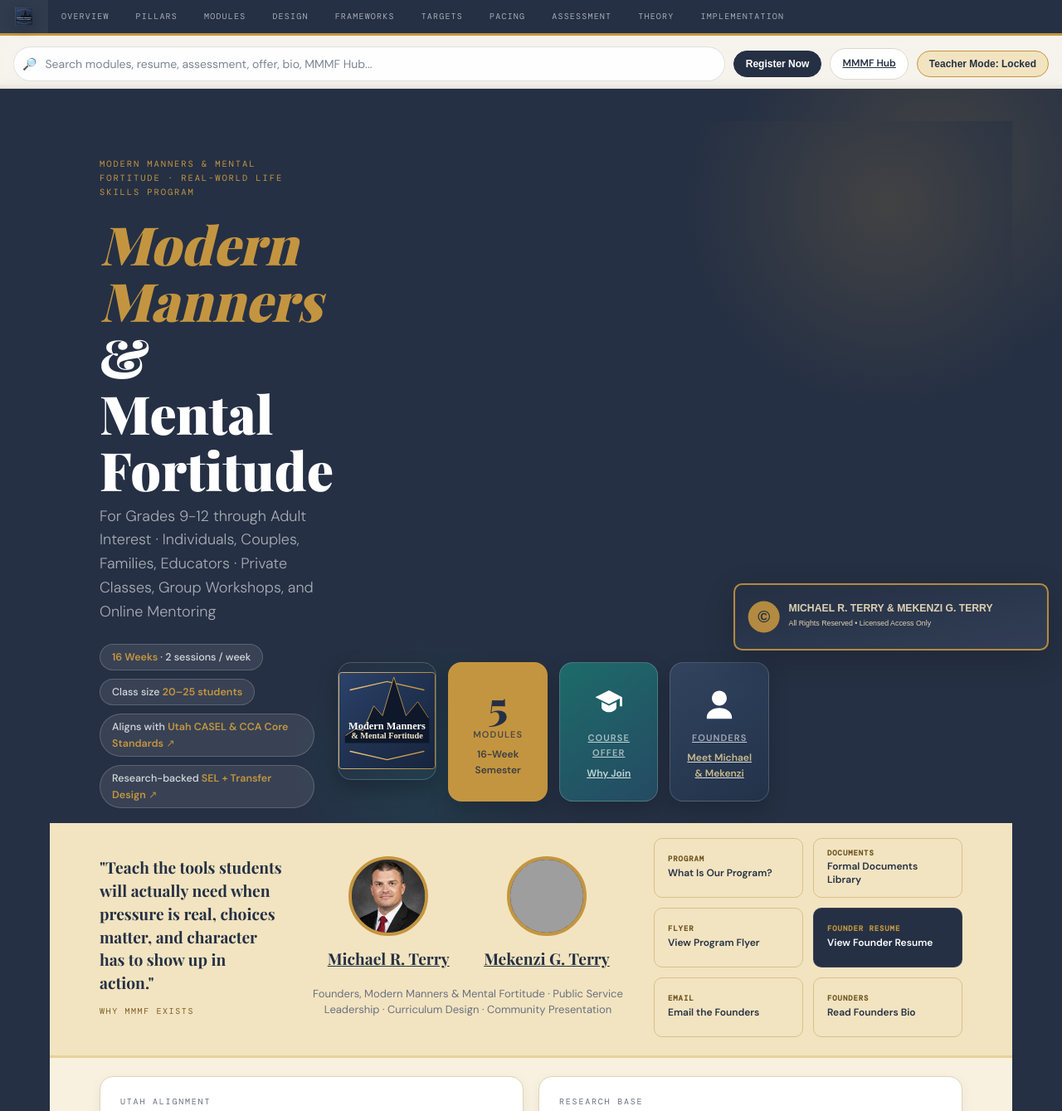
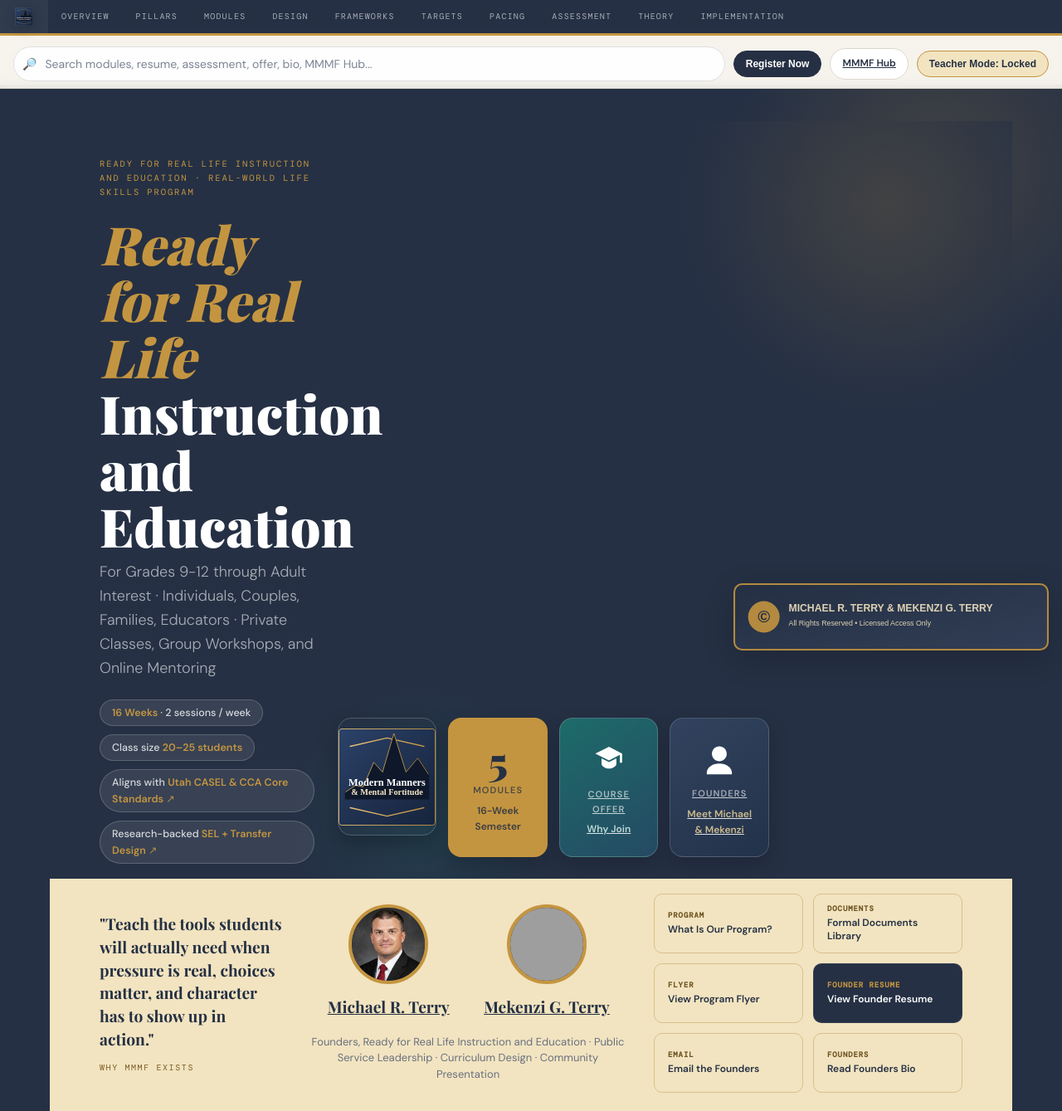
Before and after one commit to readyforreallife/readyforreal.life, a plain HTML site: page docs/index.html in a window 1280 px wide. Shown: the top 1339 px of the page at 83% size. Drawn offline with nearby package versions, Linux system fonts and the light colour scheme; no server answers; grey boxes are pictures that could not be loaded; a web font is replaced by a local one.

Commit message:
Flip homepage branding to Ready for Real Life lead

```diff
--- a/docs/index.html
+++ b/docs/index.html
@@ -3,19 +3,19 @@
 <head>
 <meta charset="UTF-8">
 <meta name="viewport" content="width=device-width, initial-scale=1.0">
-<title>Modern Manners & Mental Fortitude — Full Curriculum</title>
-<meta name="description" content="Modern Manners & Mental Fortitude is a real-world life skills curriculum led by founders Michael R. Terry and Mekenzi G. Terry. Explore the full program, founder background, and MMMF materials.">
+<title>Ready for Real Life Instruction and Education — Full Curriculum</title>
+<meta name="description" content="Ready for Real Life Instruction and Education is a real-world life skills curriculum led by founders Michael R. Terry and Mekenzi G. Terry. Explore the full program, founder background, and MMMF materials.">
 <meta property="og:type" content="website">
-<meta property="og:site_name" content="Modern Manners & Mental Fortitude">
-<meta property="og:title" content="Modern Manners & Mental Fortitude — Full Curriculum">
-<meta property="og:description" content="Explore the full Modern Manners & Mental Fortitude program, founder background, and MMMF materials.">
+<meta property="og:site_name" content="Ready for Real Life Instruction and Education">
+<meta property="og:title" content="Ready for Real Life Instruction and Education — Full Curriculum">
+<meta property="og:description" content="Explore the full Ready for Real Life Instruction and Education program, founder background, and MMMF materials.">
 <meta property="og:url" content="https://readyforreal.life/">
 <meta property="og:image" content="https://readyforreal.life/assets/mmmf-email-avatar.png">
 <meta property="og:image:width" content="512">
 <meta property="og:image:height" content="512">
 <meta name="twitter:card" content="summary_large_image">
-<meta name="twitter:title" content="Modern Manners & Mental Fortitude — Full Curriculum">
-<meta name="twitter:description" content="Explore the full Modern Manners & Mental Fortitude program, founder background, and MMMF materials.">
+<meta name="twitter:title" content="Ready for Real Life Instruction and Education — Full Curriculum">
+<meta name="twitter:description" content="Explore the full Ready for Real Life Instruction and Education program, founder background, and MMMF materials.">
 <meta name="twitter:image" content="https://readyforreal.life/assets/mmmf-email-avatar.png">
 <link rel="icon" type="image/png" href="assets/mmmf-email-avatar.png">
 <link rel="apple-touch-icon" href="assets/mmmf-email-avatar.png">
@@ -834,8 +834,8 @@
 <header class="hero" id="overview">
   <div class="hero-layout">
     <div>
-      <p class="hero-eyebrow">Modern Manners &amp; Mental Fortitude · Real-World Life Skills Program</p>
-      <h1><em>Modern Manners</em><br>&amp; Mental Fortitude</h1>
+      <p class="hero-eyebrow">Ready for Real Life Instruction and Education · Real-World Life Skills Program</p>
+      <h1><em>Ready for Real Life</em><br>Instruction and Education</h1>
       <p class="hero-tagline">For Grades 9-12 through Adult Interest · Individuals, Couples, Families, Educators · Private Classes, Group Workshops, and Online Mentoring</p>
       <div class="hero-chips">
         <div class="chip"><strong>16 Weeks</strong> · 2 sessions / week</div>
@@ -895,7 +895,7 @@
       </div>
     </div>
     <div class="inst-copy">
-      <div class="inst-titles">Founders, Modern Manners &amp; Mental Fortitude · Public Service Leadership · Curriculum Design · Community Presentation</div>
+      <div class="inst-titles">Founders, Ready for Real Life Instruction and Education · Public Service Leadership · Curriculum Design · Community Presentation</div>
     </div>
   </div>
   <div class="bio-actions">
@@ -915,7 +915,7 @@
       <span>Founder Resume</span>
       View Founder Resume
     </a>
-    <a class="bio-link secondary" href="https://mail.google.com/mail/?view=cm&amp;fs=1&amp;to=readyforreal.life44@gmail.com&amp;su=Modern%20Manners%20%26%20Mental%20Fortitude%20Inquiry" target="_blank" rel="noopener noreferrer">
+    <a class="bio-link secondary" href="https://mail.google.com/mail/?view=cm&amp;fs=1&amp;to=readyforreal.life44@gmail.com&amp;su=Ready%20for%20Real%20Life%20Instruction%20and%20Education%20Inquiry" target="_blank" rel="noopener noreferrer">
       <span>Email</span>
       Email the Founders
     </a>
@@ -1288,7 +1288,7 @@
   <div>
     <div class="footer-name">Michael R. Terry &amp; Mekenzi G. Terry</div>
     <div class="footer-meta">
-      Founders, Modern Manners &amp; Mental Fortitude · Program Leadership Team<br>
+      Founders, Ready for Real Life Instruction and Education (MMMF LLC) · Program Leadership Team<br>
       Tooele, Utah · readyforreal.life44@gmail.com · (435) 840-1896<br>
       Curriculum Design · Youth, Adult, Family &amp; Educator Programs · Real-World Decision Training
     </div>
```
Also changed, not shown: index.html (+7 -7 lines).
